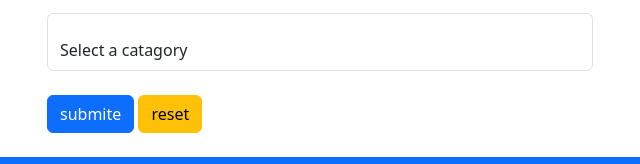
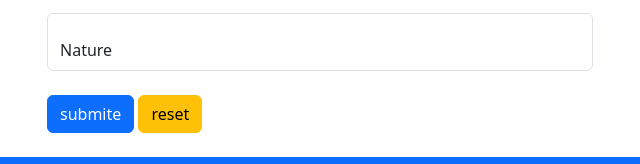
Before and after one commit to Saitejadwaraka/Blogs-using-Full-Stack-Development, a plain HTML site: page edit-blog.html in a window 1280 px wide. Shown: the part 321-485 px from the top of the page, 320-960 px from the left. Drawn offline with nearby package versions, Linux system fonts and the light colour scheme.

Commit message:
Update edit-blog.html

```diff
--- a/edit-blog.html
+++ b/edit-blog.html
@@ -80,7 +80,7 @@
                         <select class="form-control" id="">
                             <option value="" selected disabled>Select a catagory</option>
                             <option value="environment">Environment</option>
-                            <option value="nature">Nature</option>
+                            <option value="nature" selected>Nature</option>
                         </select>
                     </div>
                     <div class="my-4">
```
